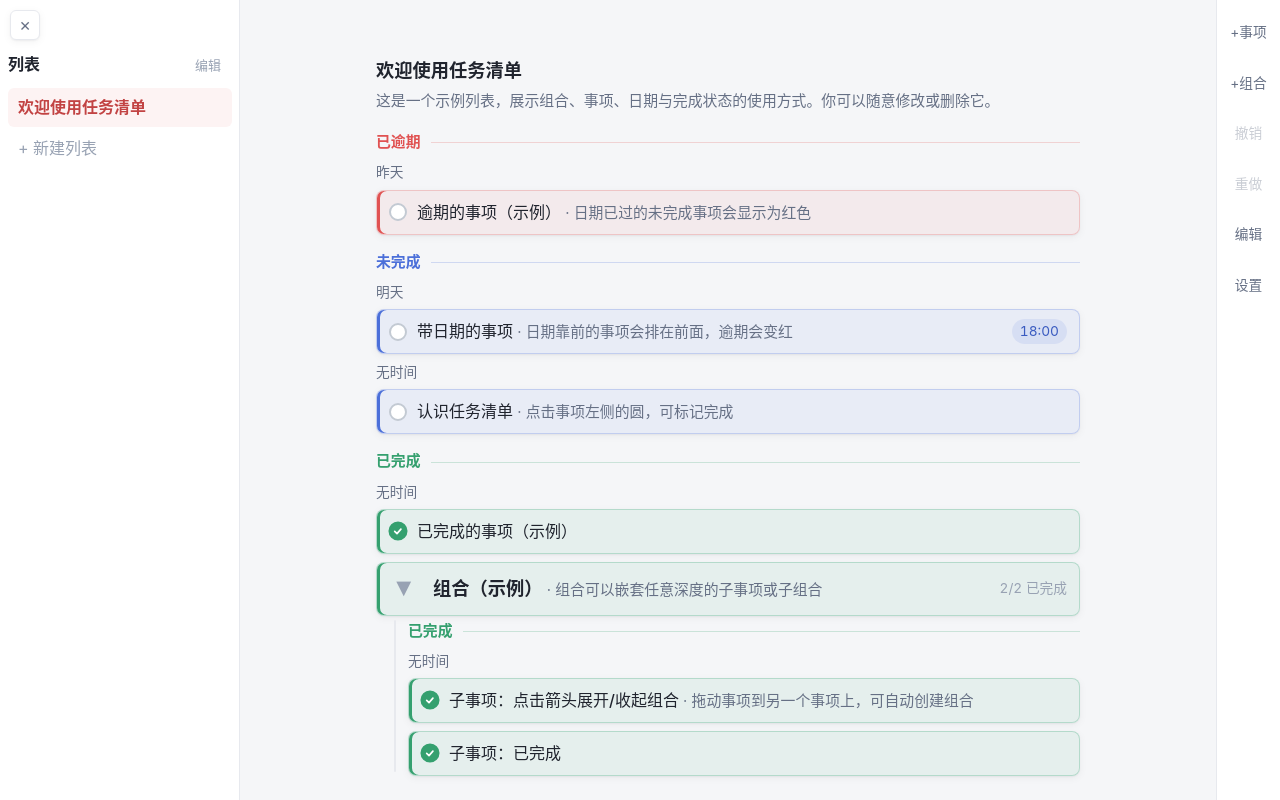
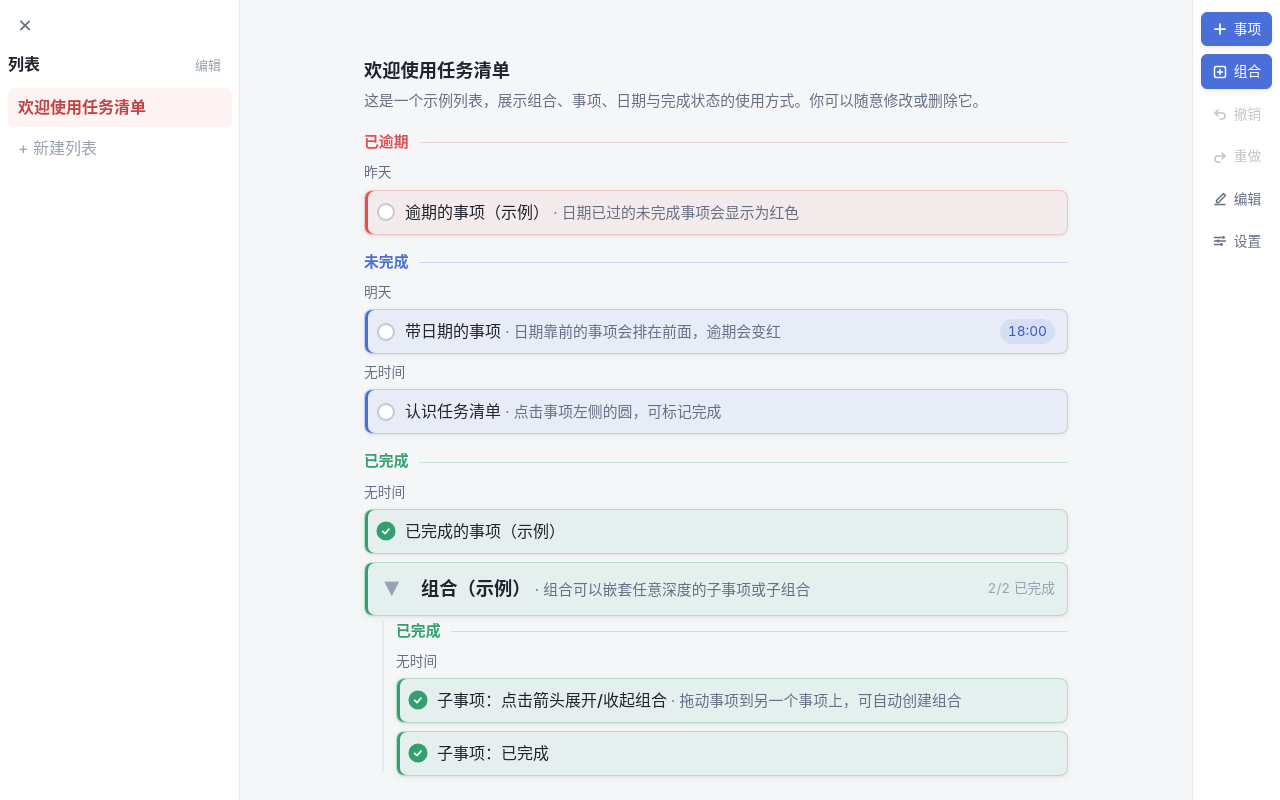
Before and after one commit to JackPeng-Coder/tasklist, a Vue app: page / in a window 1280 px wide. Built offline with nearby package versions, Linux system fonts and the light colour scheme.

Commit message:
美化右侧栏：加 16px SVG 图标，主动作实色填充，撤销/重做明显弱化；窄屏仅图标等分铺满；宽屏右侧栏加宽到 88px；侧栏收起按钮去方框；齿轮换滑尺条；去掉按钮文字中的「+」

```diff
--- a/src/components/MainArea.vue
+++ b/src/components/MainArea.vue
@@ -61,9 +61,10 @@ onBeforeUnmount(() => resetDrag())
 <style scoped>
 .main-area { flex: 1; overflow-y: auto; position: relative; }
 .content { max-width: 760px; margin: 0 auto; padding: 56px 28px 48px; }
-.sidebar-toggle { position: fixed; top: 10px; left: 10px; width: 30px; height: 30px; padding: 0; display: inline-flex; align-items: center; justify-content: center; border: 1px solid var(--line); border-radius: var(--radius-sm); background: var(--card); color: var(--ink-2); cursor: pointer; font-size: 14px; box-shadow: var(--shadow-card); transition: color 150ms var(--ease), background-color 150ms var(--ease), border-color 150ms var(--ease), box-shadow 150ms var(--ease), transform 140ms var(--spring), scale 200ms var(--spring); z-index: 60; }
+@media (max-width: 720px) { .content { padding-bottom: calc(52px + env(safe-area-inset-bottom, 0px) + 16px); } }
+.sidebar-toggle { position: fixed; top: 10px; left: 10px; width: 30px; height: 30px; padding: 0; display: inline-flex; align-items: center; justify-content: center; border: 1px solid transparent; border-radius: var(--radius-sm); background: transparent; color: var(--ink-2); cursor: pointer; font-size: 18px; box-shadow: none; transition: color 150ms var(--ease), background-color 150ms var(--ease), transform 140ms var(--spring), scale 200ms var(--spring); z-index: 60; }
 .sidebar-toggle:active { scale: 0.9; transition: scale 60ms var(--ease); }
-.sidebar-toggle:hover { color: var(--ink); box-shadow: var(--shadow-lift); }
+.sidebar-toggle:hover { color: var(--ink); background: var(--ink-tint); }
 .list-title { margin: 0 0 6px; font-size: var(--font-lg); font-weight: 700; }
 .list-desc { margin: 0 0 18px; color: var(--ink-2); font-size: var(--font-sm); }
 .empty-tip { color: var(--ink-3); font-size: var(--font-md); text-align: center; padding: 60px 20px; }
--- a/src/components/RightRail.vue
+++ b/src/components/RightRail.vue
@@ -1,11 +1,56 @@
 <template>
   <nav class="right-rail">
-    <button class="icon-btn" :title="t('rail.addItem')" @click="$emit('add-item')">{{ t('rail.addItem') }}</button>
-    <button class="icon-btn" :title="t('rail.addGroup')" @click="$emit('add-group')">{{ t('rail.addGroup') }}</button>
-    <button class="icon-btn" data-test="undo" :disabled="!data.canUndo" :title="t('rail.undo') + ' (Ctrl+Z)'" @click="data.undo()">{{ t('rail.undo') }}</button>
-    <button class="icon-btn" data-test="redo" :disabled="!data.canRedo" :title="t('rail.redo') + ' (Ctrl+Y)'" @click="data.redo()">{{ t('rail.redo') }}</button>
-    <button class="icon-btn" :class="{ active: ui.editMode }" @click="ui.toggleEditMode()">{{ t('rail.edit') }}</button>
-    <button class="icon-btn" @click="$emit('open-settings')">{{ t('rail.settings') }}</button>
+    <!-- 主要动作：+ 事项 -->
+    <button class="icon-btn primary" data-test="add-item" :title="t('rail.addItem')" @click="$emit('add-item')">
+      <svg class="btn-icon" viewBox="0 0 16 16" aria-hidden="true">
+        <path d="M8 3v10M3 8h10" stroke="currentColor" stroke-width="1.75" stroke-linecap="round" />
+      </svg>
+      <span class="btn-label">{{ t('rail.addItem') }}</span>
+    </button>
+    <!-- 主要动作：+ 组合（图标：方框+加号，区别于纯事项） -->
+    <button class="icon-btn primary" data-test="add-group" :title="t('rail.addGroup')" @click="$emit('add-group')">
+      <svg class="btn-icon" viewBox="0 0 16 16" aria-hidden="true">
+        <rect x="2.5" y="2.5" width="11" height="11" rx="1.5" fill="none" stroke="currentColor" stroke-width="1.5" />
+        <path d="M8 5.5v5M5.5 8h5" stroke="currentColor" stroke-width="1.5" stroke-linecap="round" />
+      </svg>
+      <span class="btn-label">{{ t('rail.addGroup') }}</span>
+    </button>
+    <!-- 撤销 -->
+    <button class="icon-btn" :class="{ dimmed: !data.canUndo }" data-test="undo" :disabled="!data.canUndo" :title="t('rail.undo') + ' (Ctrl+Z)'" @click="data.undo()">
+      <svg class="btn-icon" viewBox="0 0 16 16" aria-hidden="true">
+        <path d="M6 4L3 7l3 3" fill="none" stroke="currentColor" stroke-width="1.6" stroke-linecap="round" stroke-linejoin="round" />
+        <path d="M3 7h7a3 3 0 0 1 0 6h-2" fill="none" stroke="currentColor" stroke-width="1.6" stroke-linecap="round" stroke-linejoin="round" />
+      </svg>
+      <span class="btn-label">{{ t('rail.undo') }}</span>
+    </button>
+    <!-- 重做 -->
+    <button class="icon-btn" :class="{ dimmed: !data.canRedo }" data-test="redo" :disabled="!data.canRedo" :title="t('rail.redo') + ' (Ctrl+Y)'" @click="data.redo()">
+      <svg class="btn-icon" viewBox="0 0 16 16" aria-hidden="true">
+        <path d="M10 4l3 3-3 3" fill="none" stroke="currentColor" stroke-width="1.6" stroke-linecap="round" stroke-linejoin="round" />
+        <path d="M13 7H6a3 3 0 0 0 0 6h2" fill="none" stroke="currentColor" stroke-width="1.6" stroke-linecap="round" stroke-linejoin="round" />
+      </svg>
+      <span class="btn-label">{{ t('rail.redo') }}</span>
+    </button>
+    <!-- 编辑（激活态实色填充） -->
+    <button class="icon-btn" :class="{ active: ui.editMode }" data-test="edit" :title="t('rail.edit')" @click="ui.toggleEditMode()">
+      <svg class="btn-icon" viewBox="0 0 16 16" aria-hidden="true">
+        <path d="M11.5 2.5l2 2-7 7H4.5v-2l7-7z" fill="none" stroke="currentColor" stroke-width="1.5" stroke-linejoin="round" />
+        <path d="M3 13.5h10" stroke="currentColor" stroke-width="1.5" stroke-linecap="round" />
+      </svg>
+      <span class="btn-label">{{ t('rail.edit') }}</span>
+    </button>
+    <!-- 设置（滑尺条图标：三条不同长度的横线 + 圆点，表示调节） -->
+    <button class="icon-btn" data-test="settings" :title="t('rail.settings')" @click="$emit('open-settings')">
+      <svg class="btn-icon" viewBox="0 0 16 16" aria-hidden="true">
+        <path d="M2.5 4.5h7" stroke="currentColor" stroke-width="1.5" stroke-linecap="round" />
+        <path d="M2.5 8h11" stroke="currentColor" stroke-width="1.5" stroke-linecap="round" />
+        <path d="M2.5 11.5h5" stroke="currentColor" stroke-width="1.5" stroke-linecap="round" />
+        <circle cx="11.5" cy="4.5" r="1.4" fill="currentColor" />
+        <circle cx="6" cy="8" r="1.4" fill="currentColor" />
+        <circle cx="9.5" cy="11.5" r="1.4" fill="currentColor" />
+      </svg>
+      <span class="btn-label">{{ t('rail.settings') }}</span>
+    </button>
   </nav>
 </template>
 
@@ -20,12 +65,154 @@ defineEmits<{ (e: 'add-item'): void; (e: 'add-group'): void; (e: 'open-settings'
 </script>
 
 <style scoped>
-.right-rail { width: var(--right-rail-width); flex-shrink: 0; display: flex; flex-direction: column; gap: 10px; padding: 12px 8px; background: var(--card); border-left: 1px solid var(--line); }
-@media (max-width: 720px) { .right-rail { flex-direction: row; position: fixed; bottom: 0; left: 0; right: 0; height: 56px; border-left: none; border-top: 1px solid var(--line); padding: 8px; gap: 8px; } }
-.icon-btn { background: none; border: 1px solid transparent; border-radius: var(--radius-sm); padding: 10px 4px; cursor: pointer; color: var(--ink-2); font-size: var(--font-xs); line-height: 1.35; white-space: nowrap; transition: color 150ms var(--ease), background-color 150ms var(--ease), border-color 150ms var(--ease), transform 140ms var(--spring), scale 200ms var(--spring); }
-.icon-btn:active { scale: 0.9; transition: scale 60ms var(--ease); }
-.icon-btn:hover { background: var(--ink-tint); border-color: var(--line); color: var(--ink); }
-.icon-btn:disabled { opacity: 0.35; cursor: default; pointer-events: none; }
-.icon-btn:disabled:hover { background: none; border-color: transparent; color: var(--ink-2); }
-.icon-btn.active { border-color: var(--blue-line); color: var(--blue-ink); background: var(--blue-soft); }
+/* 容器：宽屏为竖向右侧栏，窄屏为横向底部固定栏 */
+.right-rail {
+  width: var(--right-rail-width);
+  flex-shrink: 0;
+  display: flex;
+  flex-direction: column;
+  align-items: stretch;
+  gap: 8px;
+  padding: 12px 8px;
+  background: var(--card);
+  border-left: 1px solid var(--line);
+}
+
+@media (max-width: 720px) {
+  .right-rail {
+    flex-direction: row;
+    position: fixed;
+    bottom: 0;
+    left: 0;
+    right: 0;
+    width: auto; /* 覆盖基础样式的 64px，让 fixed 容器铺满屏幕宽度 */
+    min-height: 52px;
+    border-left: none;
+    border-top: 1px solid var(--line);
+    padding: 6px 8px calc(env(safe-area-inset-bottom, 0px) + 6px);
+    gap: 4px;
+    background: var(--card);
+    box-shadow: 0 -2px 8px var(--ink-tint);
+    z-index: 55;
+  }
+}
+
+/* 按钮基础 */
+.icon-btn {
+  display: inline-flex;
+  align-items: center;
+  justify-content: center;
+  gap: 6px;
+  background: transparent;
+  border: 1px solid transparent;
+  border-radius: var(--radius-sm);
+  padding: 8px 4px;
+  cursor: pointer;
+  color: var(--ink-2);
+  font-size: var(--font-xs);
+  line-height: 1.2;
+  white-space: nowrap;
+  user-select: none;
+  -webkit-user-select: none;
+  transition:
+    color 150ms var(--ease),
+    background-color 150ms var(--ease),
+    border-color 150ms var(--ease),
+    box-shadow 150ms var(--ease),
+    transform 140ms var(--spring),
+    scale 200ms var(--spring);
+}
+
+.icon-btn .btn-icon {
+  width: 16px;
+  height: 16px;
+  flex-shrink: 0;
+  display: block;
+}
+
+.icon-btn .btn-label {
+  /* 文字可被截断（窄屏 6 个按钮挤一行时） */
+  overflow: hidden;
+  text-overflow: ellipsis;
+  min-width: 0;
+}
+
+/* 按压反馈：scale 与 transform 独立叠加，不覆盖主区上浮等效果 */
+.icon-btn:not(:disabled):active {
+  scale: 0.9;
+  transition: scale 60ms var(--ease);
+}
+
+/* 默认 hover：浅灰底 + 深字色 + 灰边 */
+.icon-btn:not(.primary):not(.active):hover {
+  background: var(--ink-tint);
+  border-color: var(--line);
+  color: var(--ink);
+}
+
+/* 主要动作：实色填充（蓝）—— 高识别度的入口按钮 */
+.icon-btn.primary {
+  background: var(--blue);
+  border-color: var(--blue);
+  color: #fff;
+  box-shadow: var(--shadow-card);
+}
+.icon-btn.primary:hover {
+  background: var(--blue-hover);
+  border-color: var(--blue-hover);
+  color: #fff;
+  box-shadow: var(--shadow-lift);
+}
+.icon-btn.primary:not(:disabled):active {
+  background: var(--blue-hover);
+}
+
+/* 编辑激活态：实色填充（蓝） */
+.icon-btn.active {
+  background: var(--blue);
+  border-color: var(--blue);
+  color: #fff;
+  box-shadow: var(--shadow-card);
+}
+.icon-btn.active:not(:disabled):active {
+  background: var(--blue-hover);
+}
+
+/* 禁用态：明显的弱化（透明度 + 灰度滤镜） + not-allowed 光标 */
+.icon-btn:disabled {
+  opacity: 0.4;
+  filter: grayscale(1);
+  cursor: not-allowed;
+  pointer-events: none;
+}
+.icon-btn.dimmed:not(:disabled) {
+  /* 防御性：当 dimmed 但未禁用时（例如过渡帧），保持弱化外观 */
+  opacity: 0.55;
+  filter: grayscale(0.6);
+}
+
+/* 窄屏：仅图标，6 个按钮一行均匀分布；title 仍提供中文提示 */
+@media (max-width: 720px) {
+  .icon-btn {
+    flex: 1 1 0;
+    min-width: 0;
+    padding: 8px 4px;
+    justify-content: center;
+  }
+  .icon-btn .btn-label {
+    /* 窄屏仅图标：隐藏文字标签 */
+    position: absolute;
+    width: 1px;
+    height: 1px;
+    padding: 0;
+    margin: -1px;
+    overflow: hidden;
+    clip: rect(0, 0, 0, 0);
+    white-space: nowrap;
+    border: 0;
+  }
+  .icon-btn {
+    position: relative; /* 让 .btn-label 绝对定位正确 */
+  }
+}
 </style>
--- a/src/i18n/en.ts
+++ b/src/i18n/en.ts
@@ -5,7 +5,7 @@ export default {
   group: { name: 'Group name', description: 'Group description', new: 'New group', edit: 'Edit group' },
   status: { overdue: 'Overdue', pending: 'To do', done: 'Done', doneCount: '{done}/{total} done' },
   sidebar: { lists: 'Lists', edit: 'Edit', newList: '+ New list', renameList: 'Rename list', collapse: 'Collapse sidebar', expand: 'Expand sidebar' },
-  rail: { addItem: '+Item', addGroup: '+Group', undo: 'Undo', redo: 'Redo', edit: 'Edit', settings: 'Settings' },
+  rail: { addItem: 'Item', addGroup: 'Group', undo: 'Undo', redo: 'Redo', edit: 'Edit', settings: 'Settings' },
   settings: { title: 'Settings', showDescription: 'Show description', theme: 'Appearance', light: 'Light mode', dark: 'Dark mode', fontSize: 'Font size', language: 'Language', import: 'Import data', export: 'Export data', about: 'About', imported: 'Import successful', importFailed: 'Import failed: invalid file format', importTitle: 'Confirm import?', importMessage: 'Data with the same ID will be overwritten', recovered: 'Local data was corrupted; the original data has been backed up and reset' },
   about: {
     tagline: 'A pure-frontend, local-first task list. Your data stays yours.',
--- a/src/i18n/zh.ts
+++ b/src/i18n/zh.ts
@@ -5,7 +5,7 @@ export default {
   group: { name: '组合名称', description: '组合描述', new: '新建组合', edit: '编辑组合' },
   status: { overdue: '已逾期', pending: '未完成', done: '已完成', doneCount: '{done}/{total} 已完成' },
   sidebar: { lists: '列表', edit: '编辑', newList: '+ 新建列表', renameList: '重命名列表', collapse: '收起侧栏', expand: '展开侧栏' },
-  rail: { addItem: '+事项', addGroup: '+组合', undo: '撤销', redo: '重做', edit: '编辑', settings: '设置' },
+  rail: { addItem: '事项', addGroup: '组合', undo: '撤销', redo: '重做', edit: '编辑', settings: '设置' },
   settings: { title: '设置', showDescription: '显示描述', theme: '外观', light: '浅色模式', dark: '深色模式', fontSize: '字号大小', language: '语言', import: '导入数据', export: '导出数据', about: '关于', imported: '导入成功', importFailed: '导入失败：文件格式不正确', importTitle: '确认导入？', importMessage: '将覆盖同 ID 数据', recovered: '检测到本地数据损坏，已备份原数据并重置为空数据' },
   about: {
     tagline: '纯前端、单机优先的任务清单，数据只属于你',
--- a/src/styles/variables.css
+++ b/src/styles/variables.css
@@ -1,6 +1,6 @@
 :root {
   --sidebar-width: 240px;
-  --right-rail-width: 64px;
+  --right-rail-width: 88px;
   --font-base: 14px;
   --font-xs: 12px;
   --font-sm: 13px;
```
Also changed, not shown: 2 other files (tests, documents, lock files or other folders).
